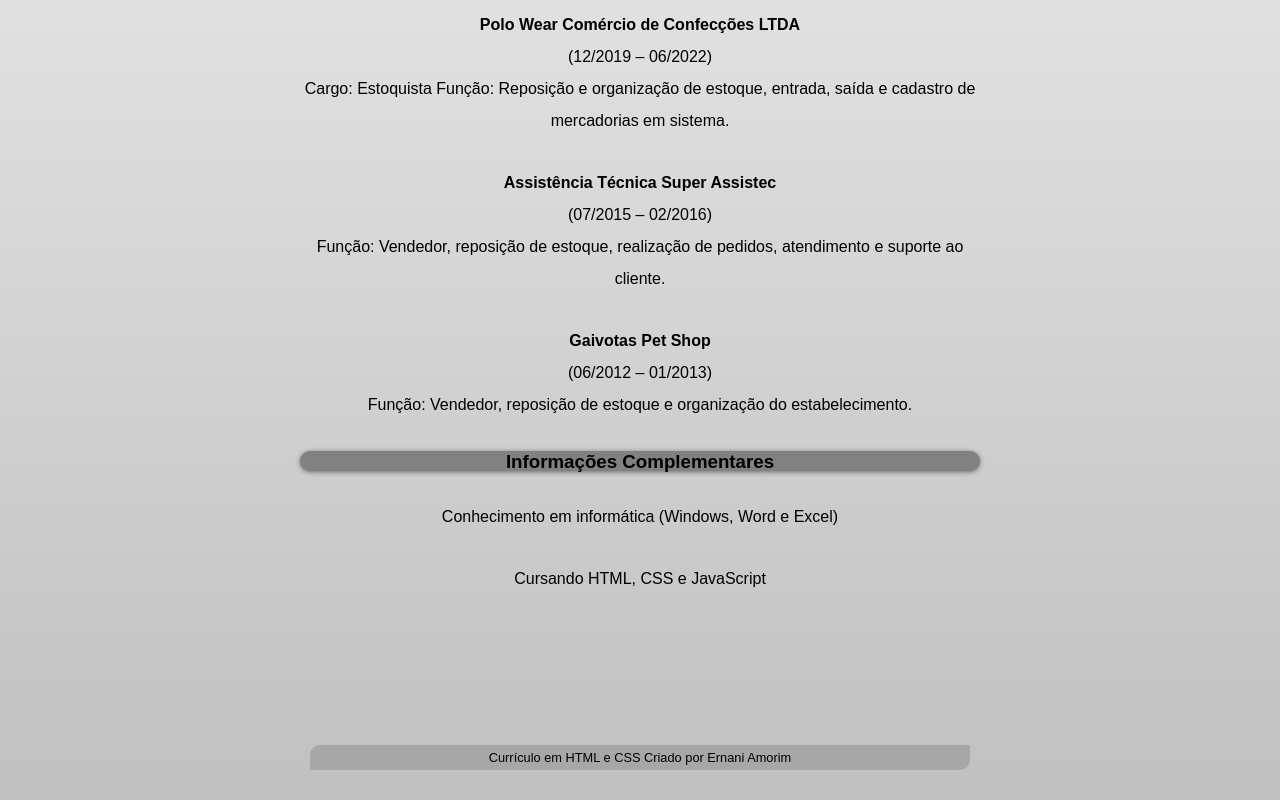
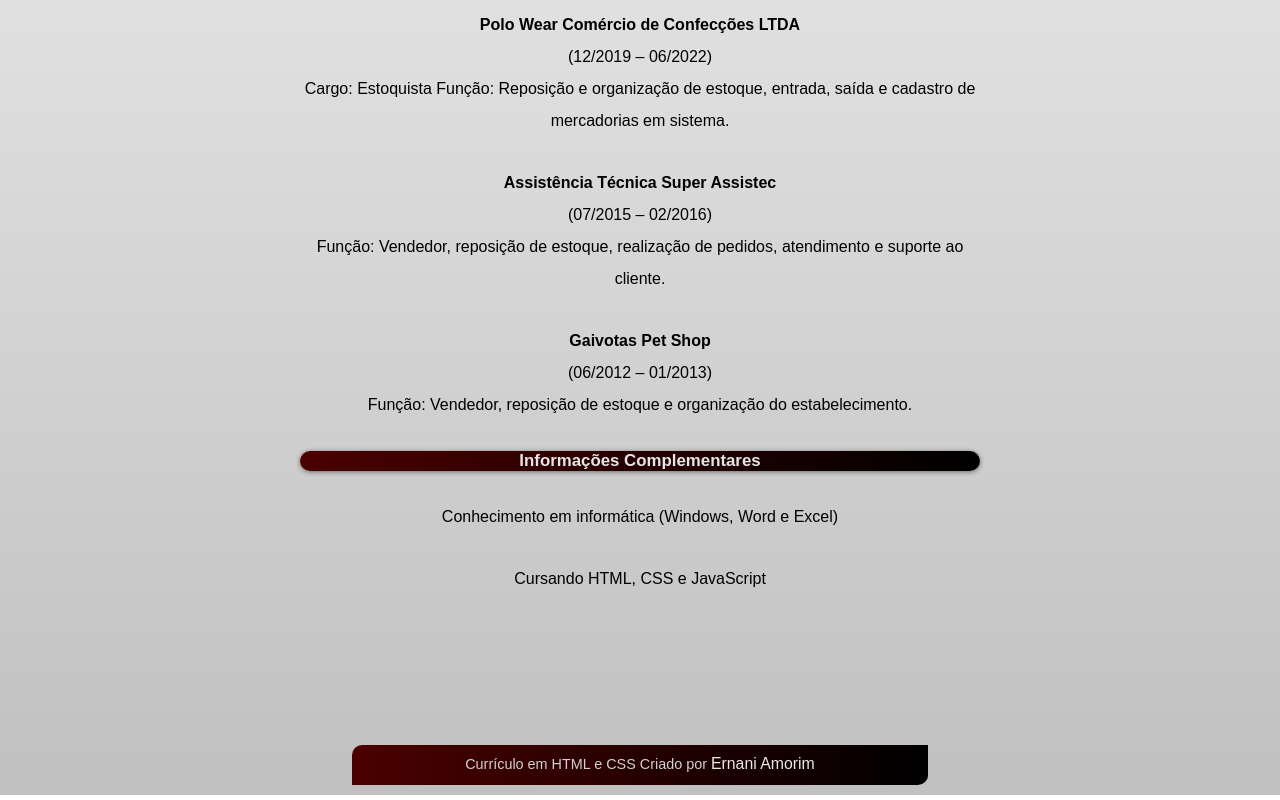
Before and after one commit to ErnaniAmorim/curriculo, a plain HTML site: page index.html in a window 1280 px wide. Shown: the part 746-1546 px from the top of the page. Drawn offline with Linux system fonts and the light colour scheme.

Commit message:
Curriculo atualizado

```diff
--- a/style.css
+++ b/style.css
@@ -34,17 +34,15 @@
   box-shadow: 0px 1px 5px rgba(0, 0, 0, 0.486);
   margin: auto 20px;
   height: 20px;
+  font-size: 0.9em;
   text-align: center;
-  background-color: rgb(129, 129, 129);
+  background-image: linear-gradient(to left, rgb(0, 0, 0), rgb(75, 0, 0));
+  color: rgb(230, 230, 230);
 }
 
 div#objetivos {
   text-align: center;
   margin: auto 80px;
-}
-
-div > h3 {
-  text-align: center;
 }
 
 p {
@@ -56,20 +54,27 @@
   font-size: 0.8em;
 }
 
-div#complementares {
-  margin-bottom: 150px;
-}
-
 footer {
-  color: rgb(0, 0, 0);
-  font-size: 0.8em;
-  background-color: rgb(167, 167, 167);
-  margin: auto 30px;
+  background-image: linear-gradient(to left, rgb(0, 0, 0), rgb(75, 0, 0));
+  color: rgb(209, 209, 209);
+  font-size: 0.9em;
+  height: 40px;
+  width: 80%;
+  margin: 150px auto 10px auto;
   border-radius: 10px 0px 10px 0px;
 }
 
+footer > p {
+  padding-top: 5px;
+}
+
 footer > p > a {
-  font-size: bold;
   text-decoration: none;
-  color: rgb(0, 0, 0);
+  font-size: 1.1em;
+  color: rgb(233, 233, 233);
 }
+
+a:hover {
+  font-size: 1.2em;
+  color: rgb(255, 255, 255);
+}
```
